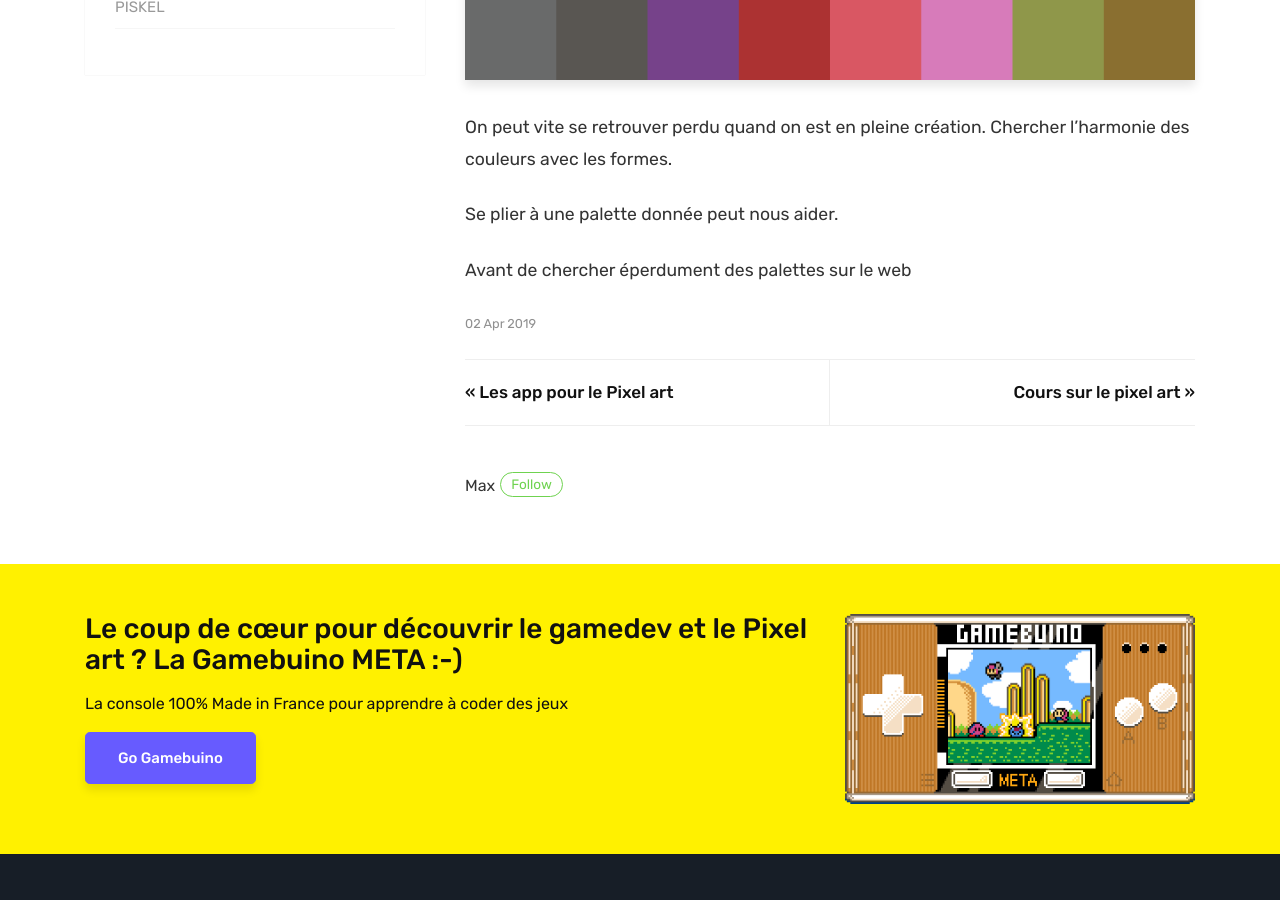
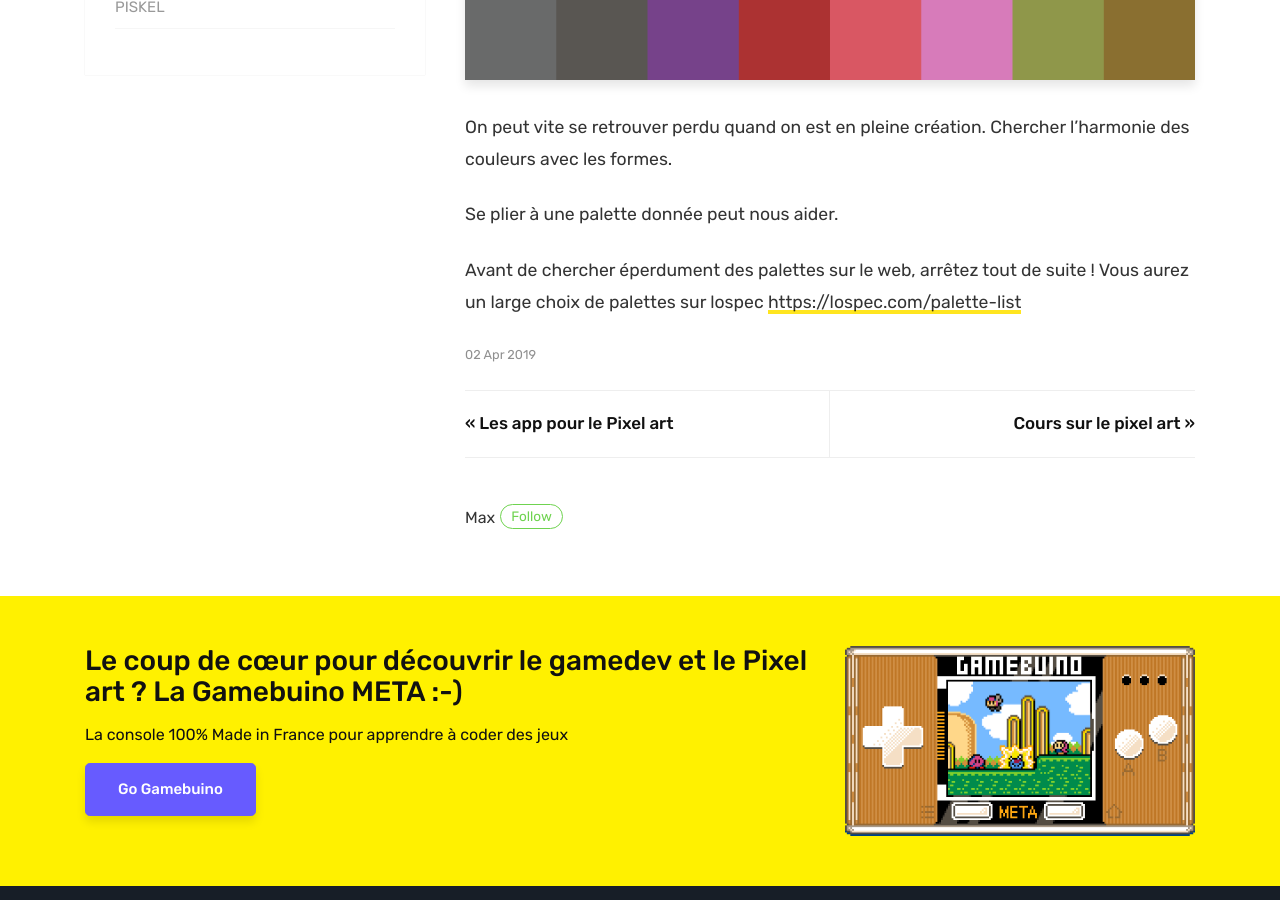
Before and after one commit to Maxibuino/PixBuino, a Jekyll site: the page built from _posts/2019-04-02-Les-palettes-de-couleurs.md, in a window 1280 px wide and 900 px high, scrolled down 626 px. Built offline with Jekyll 4.4.1, drawn with Linux system fonts in a browser that asks for light colours; comment, search, counter and statistics services are not loaded.

Commit message:
_posts/2019-04-02-Les-palettes-de-couleurs.md updated from https://stackedit.io/

```diff
--- a/_posts/2019-04-02-Les-palettes-de-couleurs.md
+++ b/_posts/2019-04-02-Les-palettes-de-couleurs.md
@@ -10,9 +10,10 @@
 
 Se plier à une palette donnée peut nous aider.
 
-Avant de chercher éperdument des palettes sur le web
+Avant de chercher éperdument des palettes sur le web, arrêtez tout de suite ! Vous aurez un large choix de palettes sur lospec
+[https://lospec.com/palette-list](https://lospec.com/palette-list)
 
 <!--stackedit_data:
-eyJoaXN0b3J5IjpbOTAzNTU5ODYyLC0zOTQ0MTQ2NTIsMTk5MT
-AwNTUxNl19
+eyJoaXN0b3J5IjpbLTE4NjAyODk5NDksOTAzNTU5ODYyLC0zOT
+Q0MTQ2NTIsMTk5MTAwNTUxNl19
 -->
```
